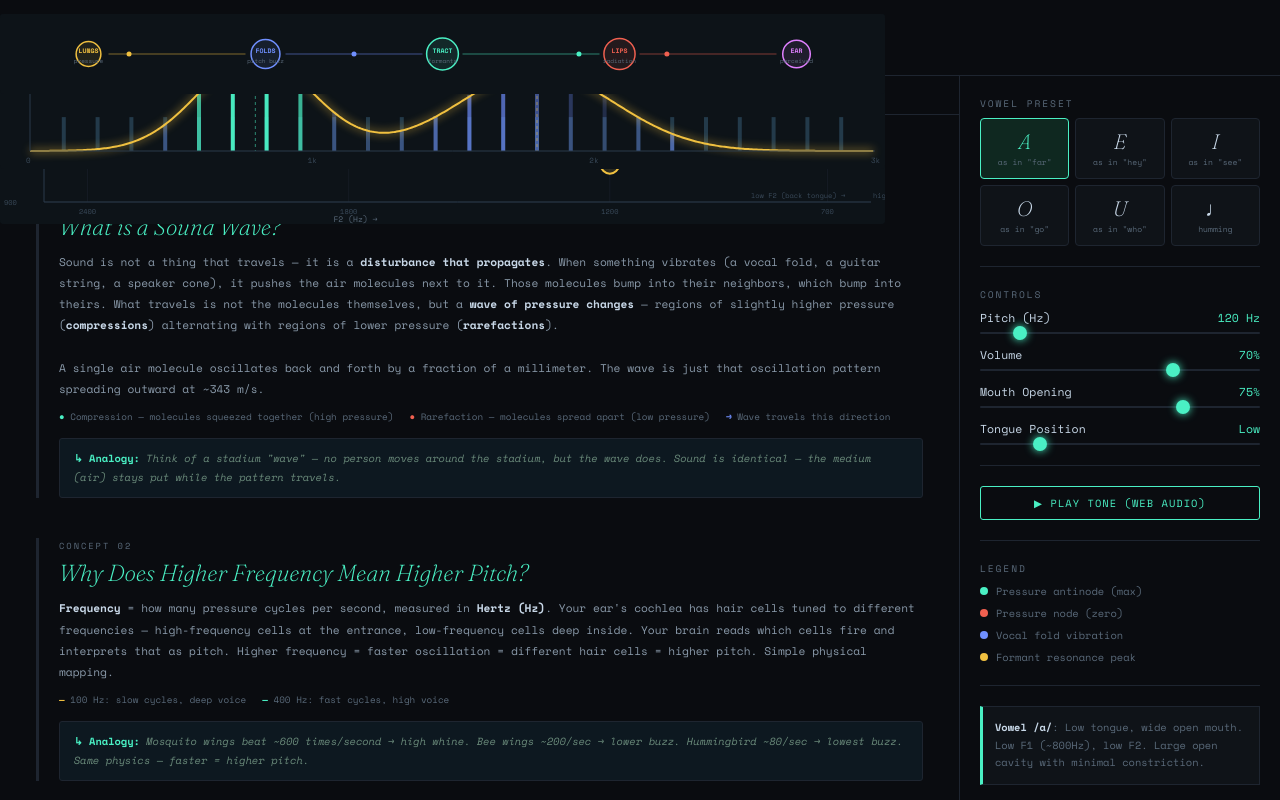
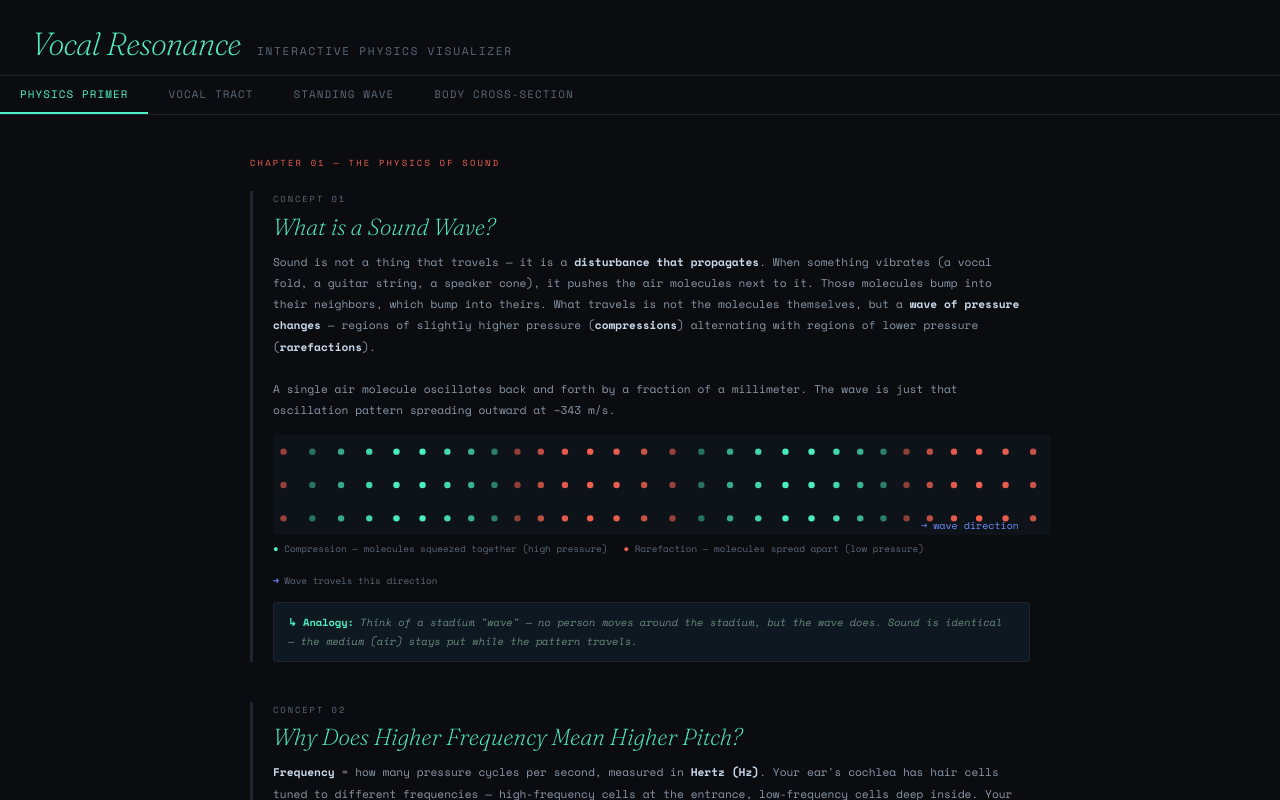
Before and after one commit to leslienilaa-cmd/vocal-resonance, a plain HTML site: page index.html in a window 1280 px wide. Both pictures are taken after a click on the button "PHYSICS PRIMER". Shown: the top 800 px of the page. Drawn offline with nearby package versions, Linux system fonts and the light colour scheme.

Commit message:
Fix physics tab: page-level swap, scope canvas CSS, remove all overlapping

```diff
--- a/index.html
+++ b/index.html
@@ -60,6 +60,17 @@
     grid-template-columns: 1fr 320px;
     gap: 0;
     flex: 1;
+    min-height: 0;
+  }
+  #physicsPage {
+    display: none;
+    flex: 1;
+    overflow-y: auto;
+    min-height: 0;
+    max-width: 860px;
+    margin: 0 auto;
+    padding: 32px 40px 60px;
+    width: 100%;
   }
 
   .main-canvas-area {
@@ -68,9 +79,12 @@
     border-right: 1px solid var(--border);
   }
 
-  .tab-bar {
+  .tab-bar, .top-tab-bar {
     display: flex;
     border-bottom: 1px solid var(--border);
+  }
+  .top-tab-bar {
+    flex-shrink: 0;
   }
 
   .tab {
@@ -95,7 +109,7 @@
     min-height: 320px;
   }
 
-  canvas {
+  #mainCanvas {
     position: absolute;
     top: 0; left: 0;
     width: 100%; height: 100%;
@@ -343,18 +357,25 @@
   <span>Interactive Physics Visualizer</span>
 </header>
 
-<div class="layout">
+<!-- Top-level tab bar shared across both pages -->
+<div class="top-tab-bar">
+  <button class="tab" data-tab="physics">Physics Primer</button>
+  <button class="tab active" data-tab="tract">Vocal Tract</button>
+  <button class="tab" data-tab="wave">Standing Wave</button>
+  <button class="tab" data-tab="body">Body Cross-Section</button>
+</div>
+
+<!-- Physics page (full width) -->
+<div id="physicsPage" style="display:none; flex:1; overflow-y:auto; padding:32px 40px 60px; font-family:'Space Mono',monospace; min-height:0;">
+  <div id="physicsPanel"></div>
+</div>
+
+<!-- Visualizer page (grid layout) -->
+<div id="vizPage" class="layout">
   <div class="main-canvas-area">
-    <div class="tab-bar">
-      <button class="tab" data-tab="physics">Physics Primer</button>
-      <button class="tab active" data-tab="tract">Vocal Tract</button>
-      <button class="tab" data-tab="wave">Standing Wave</button>
-      <button class="tab" data-tab="body">Body Cross-Section</button>
-    </div>
     <div class="canvas-wrap" id="canvasWrap">
       <canvas id="mainCanvas"></canvas>
     </div>
-    <div id="physicsPanel" style="display:none;overflow-y:auto;flex:1;min-height:0;padding:32px 36px 40px;font-family:'Space Mono',monospace;"></div>
   </div>
 
   <div class="sidebar">
@@ -1099,17 +1120,16 @@ document.querySelectorAll('.tab').forEach(tab => {
     tab.classList.add('active');
     currentTab = tab.dataset.tab;
     if (currentTab === 'physics') {
-      document.getElementById('canvasWrap').style.display = 'none';
-      document.getElementById('physicsPanel').style.display = 'block';
-      // Wait two frames so the panel is laid out before reading canvas dimensions
+      document.getElementById('physicsPage').style.display = 'block';
+      document.getElementById('vizPage').style.display = 'none';
       requestAnimationFrame(() => requestAnimationFrame(() => {
         stopPhysicsAnims();
         startPhysicsAnims();
       }));
     } else {
       stopPhysicsAnims();
-      document.getElementById('canvasWrap').style.display = 'block';
-      document.getElementById('physicsPanel').style.display = 'none';
+      document.getElementById('physicsPage').style.display = 'none';
+      document.getElementById('vizPage').style.display = 'grid';
       resize();
     }
   });
@@ -1249,8 +1269,9 @@ document.getElementById('playBtn').addEventListener('click', () => {
 
 // ===== DRAWING =====
 function resize() {
+  if (currentTab === 'physics') return;
   const wrap = document.getElementById('canvasWrap');
-  if (!wrap || wrap.style.display === 'none') return;
+  if (!wrap) return;
   const w = wrap.clientWidth, h = wrap.clientHeight;
   if (!w || !h) return;
   canvas.width = w * window.devicePixelRatio;
```
